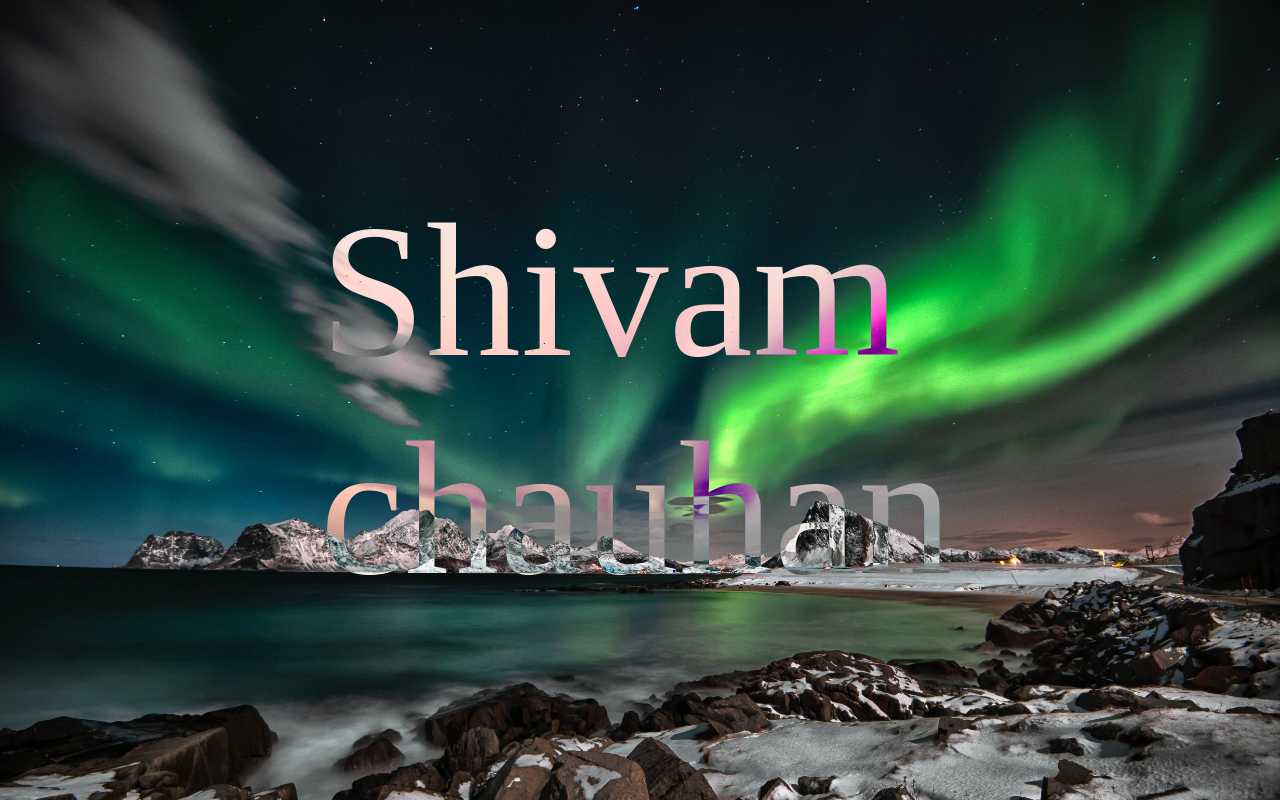
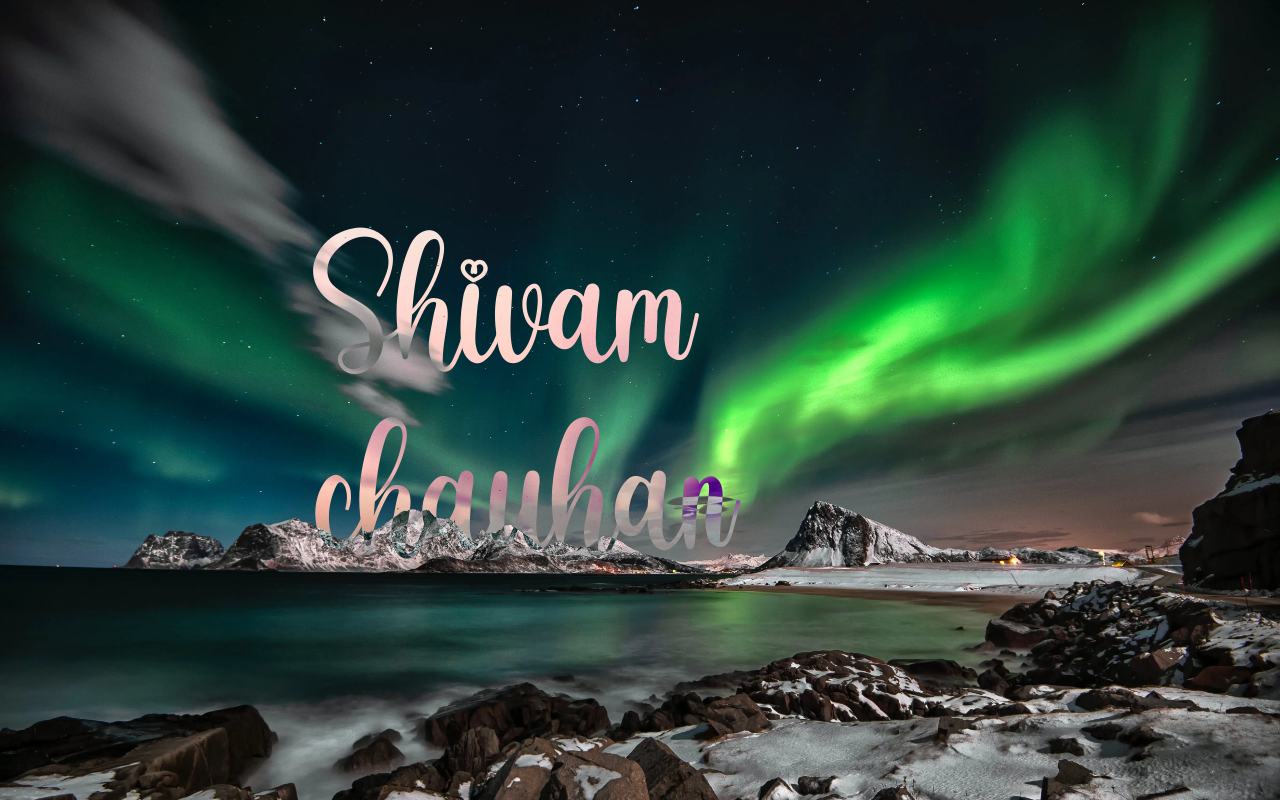
Before and after one commit to code-shivam99/youtube, a plain HTML site: page index.html in a window 1280 px wide. Drawn offline with Linux system fonts and the light colour scheme.

Commit message:
fonts and images added

```diff
--- a/style.css
+++ b/style.css
@@ -1,3 +1,7 @@
+@font-face{
+    font-family: buttermilk;
+    src: url(./Buttermilk.woff2);
+}
 *{
     margin: 0;
     padding: 0;
@@ -12,7 +16,7 @@ html,body{
 #bg{
     height: 100%;
     width: 100%;
-    background-image: url(./bg.jpg);
+    background-image: url(./bg.webp);
     background-size: cover;
 }
 
```
Also changed, not shown: Buttermilk.otf (deleted), Buttermilk.woff2 (added), bg.jpg (deleted), bg.webp (added).
